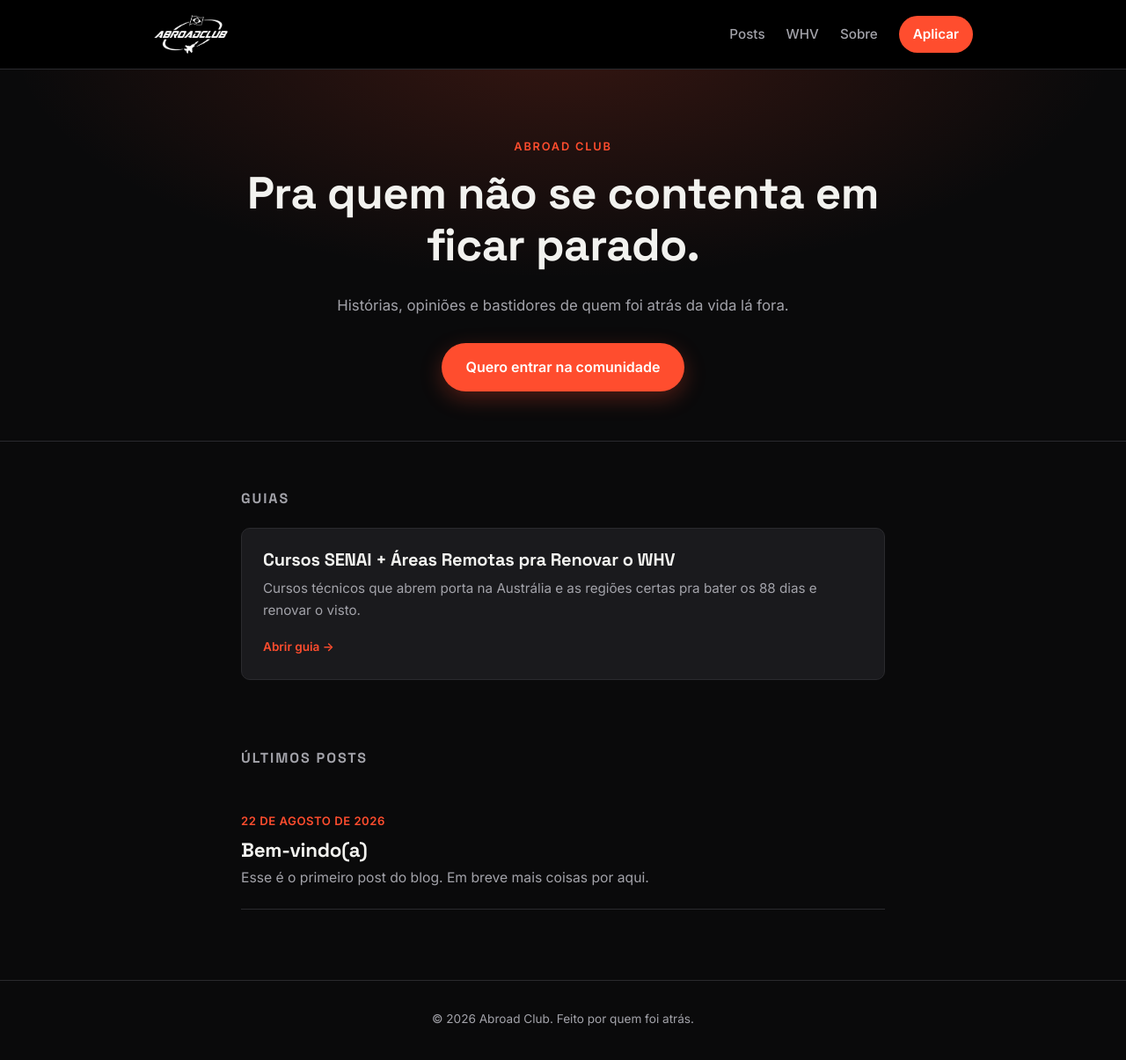
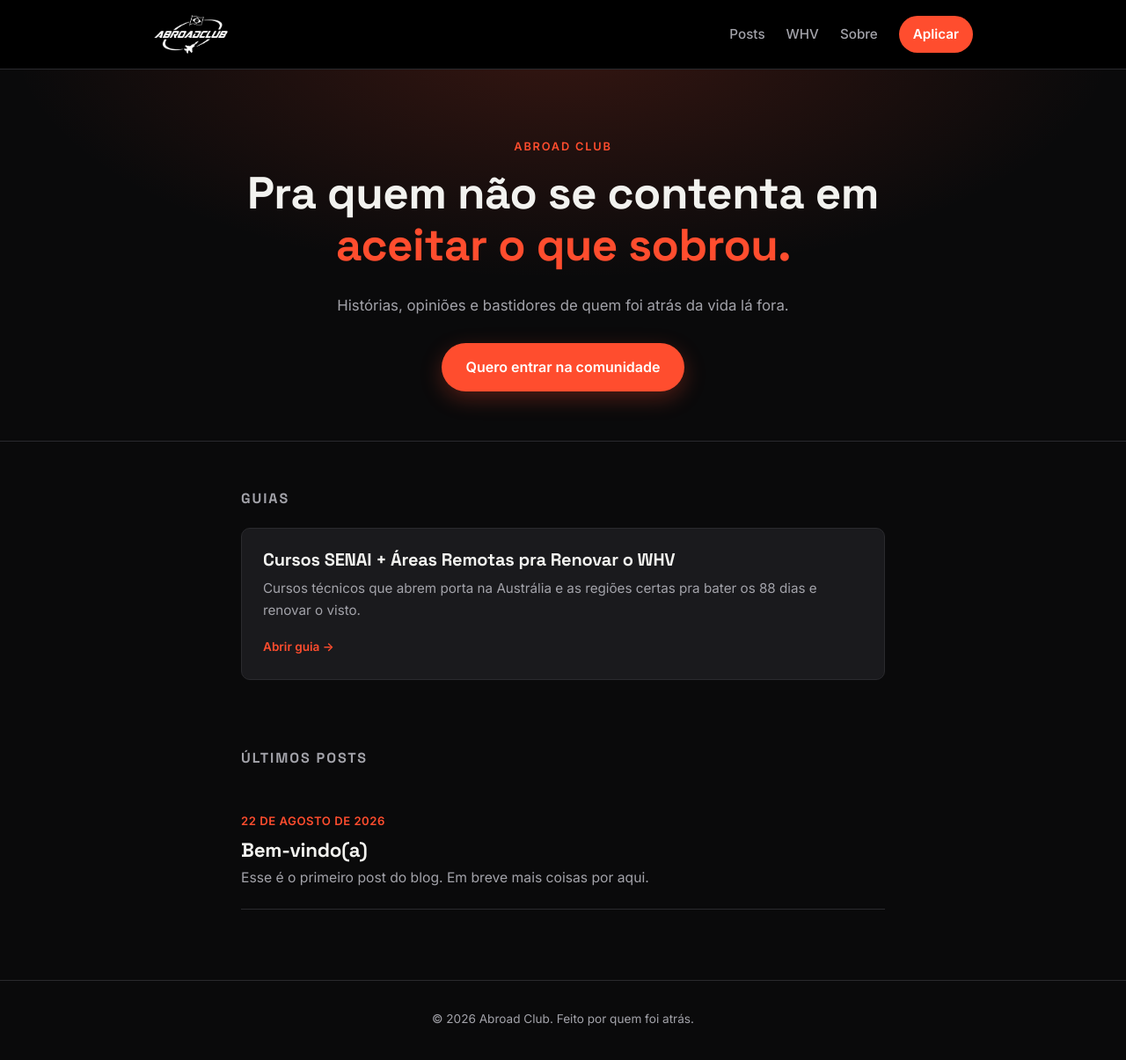
Before and after one commit to abroadclub/abroadclub.github.io, a Jekyll site: the page built from index.md, in a window 1280 px wide and 1212 px high. Shown: the top 1205 px of the window at 88% size. Built offline with Jekyll 4.4.1, drawn with Linux system fonts in a browser that asks for light colours.

Commit message:
Adiciona frase giratoria no headline da home com efeito de blur

```diff
--- a/_layouts/home.html
+++ b/_layouts/home.html
@@ -4,7 +4,7 @@
 <section class="hero">
   <div class="wrap">
     <span class="eyebrow">Abroad Club</span>
-    <h1>{{ site.tagline }}</h1>
+    <h1>Pra quem não se contenta em <span class="rotator" data-rotator>ficar parado.</span></h1>
     <p>{{ site.description }}</p>
     <a class="btn-cta" href="{{ '/aplicar/' | relative_url }}">Quero entrar na comunidade</a>
   </div>
--- a/assets/css/main.css
+++ b/assets/css/main.css
@@ -139,6 +139,22 @@
   max-width: 720px;
   margin-left: auto;
   margin-right: auto;
+}
+
+.rotator {
+  display: inline-block;
+  color: var(--accent);
+  opacity: 1;
+  filter: blur(0);
+  transform: translateY(0);
+  transition: opacity 0.32s ease, filter 0.32s ease, transform 0.32s ease;
+  will-change: opacity, filter, transform;
+}
+
+.rotator.is-swapping {
+  opacity: 0;
+  filter: blur(10px);
+  transform: translateY(-10px);
 }
 
 .hero p {
--- a/assets/js/main.js
+++ b/assets/js/main.js
@@ -18,4 +18,25 @@
     window.addEventListener("resize", update);
     update();
   });
+
+  var rotator = document.querySelector("[data-rotator]");
+  if (rotator) {
+    var phrases = [
+      "ficar parado.",
+      "esperar a vida acontecer.",
+      "aceitar o que sobrou.",
+      "ver os outros saírem na frente.",
+      "ficar na zona de conforto.",
+      "seguir a manada."
+    ];
+    var i = 0;
+    setInterval(function () {
+      rotator.classList.add("is-swapping");
+      setTimeout(function () {
+        i = (i + 1) % phrases.length;
+        rotator.textContent = phrases[i];
+        rotator.classList.remove("is-swapping");
+      }, 320);
+    }, 2200);
+  }
 });
```
